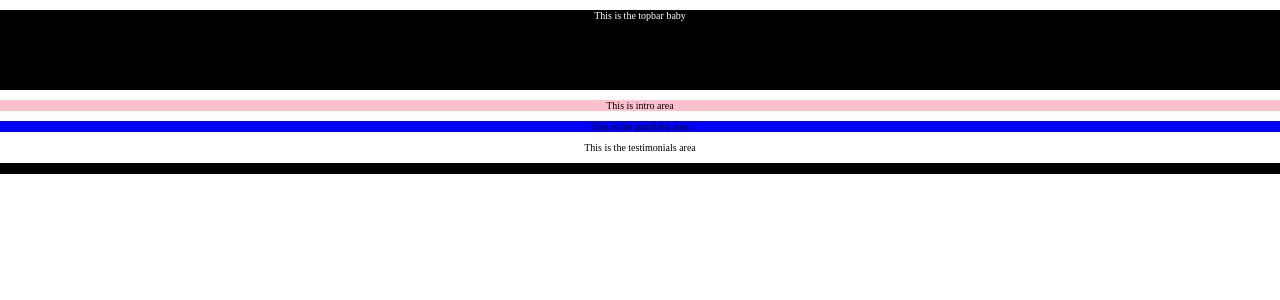
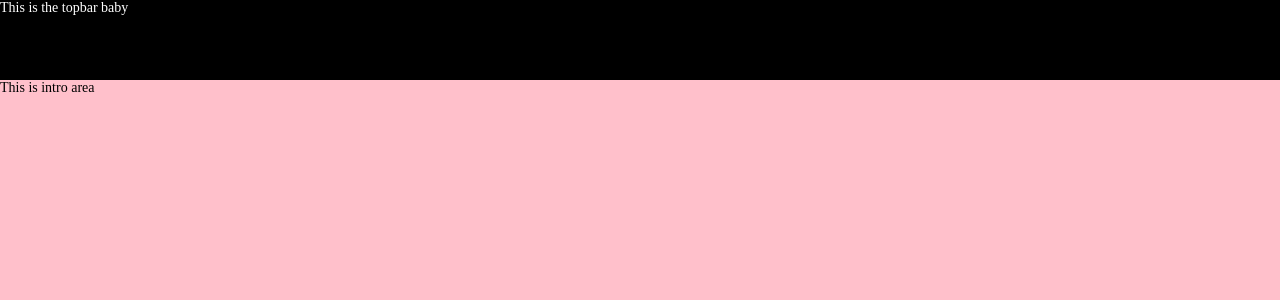
Before and after one commit to marlene32100/qualis, a React (Create React App) app: page / in a window 1280 px wide. Shown: the top 300 px of the page. Built offline with nearby package versions, Linux system fonts and the light colour scheme.

Commit message:
Added scroll snap

```diff
--- a/public/index.html
+++ b/public/index.html
@@ -32,6 +32,7 @@
       * {
         font-family: "Cardo, serif";
         font-size: 10px;
+        overflow-x: hidden;
       }
     </style>
   </head>
--- a/src/App.css
+++ b/src/App.css
@@ -1,4 +1,14 @@
+* {
+  margin: 0;
+  padding: 0;
+}
 .App {
   text-align: center;
   font-family: "Cardo";
 }
+h1 {
+  font-size: 2.6rem;
+}
+p {
+  font-size: 1.4rem;
+}
--- a/src/App.js
+++ b/src/App.js
@@ -1,4 +1,5 @@
 import "./App.css";
+import "./app.scss";
 import Topbar from "./components/topbar/Topbar";
 import Contact from "./components/contact/Contact";
 import Intro from "./components/intro/Intro";
@@ -8,14 +9,19 @@ import Testimonials from "./components/testimonials/Testimonials";
 
 function App() {
   return (
-    <div className="App">
+    <div className="app">
+      <header>
         <Topbar />
+      </header>
+
+      <div className="sections">
         <Intro />
         <Portfolio />
         <Services />
         <Testimonials />
         <Contact />
       </div>
+    </div>
   );
 }
 
--- /dev/null
+++ b/src/app.scss
@@ -0,0 +1,20 @@
+.app {
+  height: 100vh;
+  .sections {
+    height: calc(100vh - 8rem);
+    width: 100%;
+    background-color: yellow;
+    position: relative;
+    top: 8rem;
+    scroll-snap-type: y mandatory;
+    scrollbar-width: none;
+    &::-webkit-scrollbar {
+      display: none;
+    }
+    > * {
+      width: 100vw;
+      height: calc(100vh - 8rem);
+      scroll-snap-align: start;
+    }
+  }
+}
--- a/src/components/contact/contact.scss
+++ b/src/components/contact/contact.scss
@@ -1,3 +1,4 @@
 .contact {
   background-color: black;
+  color: antiquewhite;
 }
--- a/src/components/testimonials/testimonials.scss
+++ b/src/components/testimonials/testimonials.scss
@@ -0,0 +1,3 @@
+.testimonials {
+  background-color: aqua;
+}
--- a/src/components/topbar/topbar.scss
+++ b/src/components/topbar/topbar.scss
@@ -3,4 +3,6 @@
   height: 8rem;
   width: 100vw;
   color: white;
+  position: fixed;
+  z-index: 2;
 }
```
Lines whose indentation alone changed are shown as unchanged.
